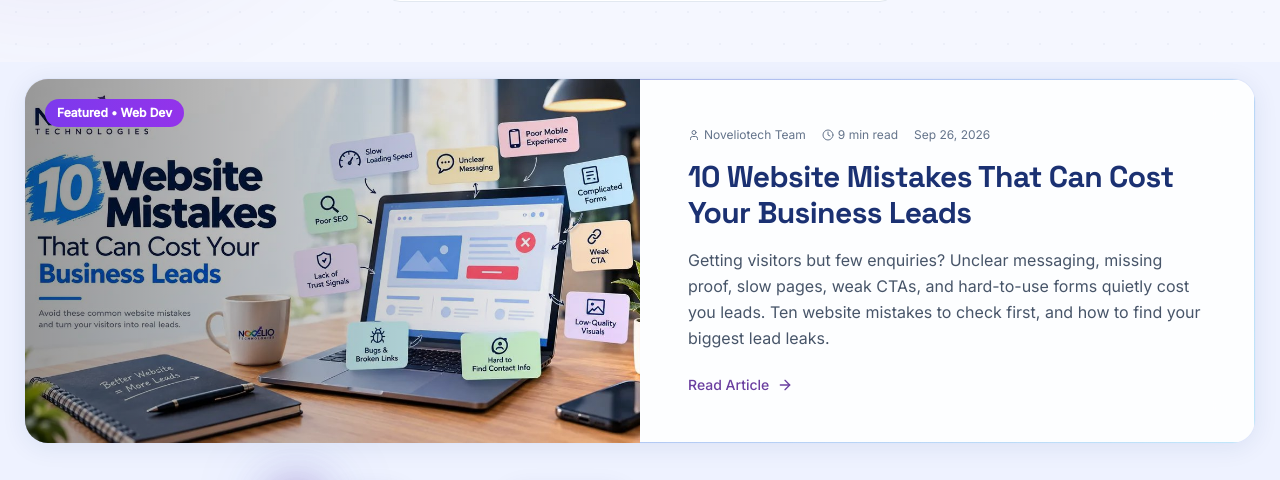
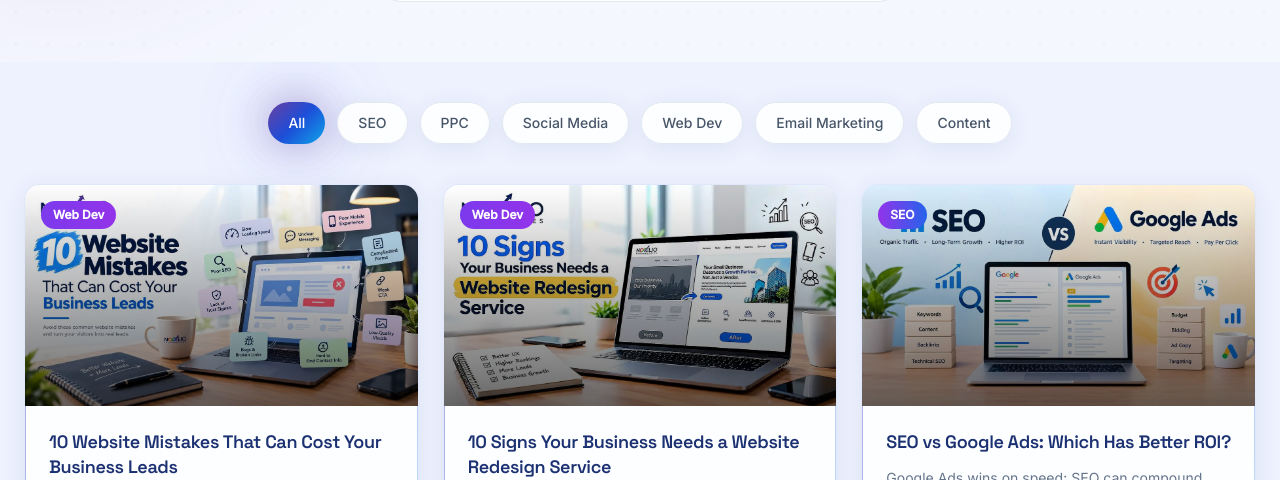
Before and after one commit to mnhdev88/novelio-tech, a React (Vite) app: page /blog in a window 1280 px wide. Shown: the part 472-952 px from the top of the page. Built offline with nearby package versions, Linux system fonts and the light colour scheme; no server answers.

Commit message:
blog: show every post as a card, drop the featured banner
The newest post now leads the grid instead of a full-width banner, and
card images use a 16:9 frame to match the 1200x675 covers.

Co-Authored-By: Claude Opus 5.5 <noreply@anthropic.com>

```diff
--- a/src/pages/BlogPage.jsx
+++ b/src/pages/BlogPage.jsx
@@ -1,7 +1,7 @@
 import { useState } from 'react';
 import { Link } from 'react-router-dom';
 import { motion } from 'framer-motion';
-import { Clock, User, ArrowRight, Search } from 'lucide-react';
+import { Clock, Search } from 'lucide-react';
 import SEO from '../components/SEO';
 import { BLOG_POSTS } from '../data/siteData';
 import CTABanner from '../components/home/CTABanner';
@@ -18,8 +18,6 @@ export default function BlogPage() {
       post.excerpt.toLowerCase().includes(searchQuery.toLowerCase());
     return matchCat && matchSearch;
   }).sort((a, b) => new Date(b.date) - new Date(a.date));
-
-  const featured = [...BLOG_POSTS].sort((a, b) => new Date(b.date) - new Date(a.date))[0];
 
   return (
     <main className="pt-20">
@@ -69,37 +67,6 @@ export default function BlogPage() {
         </div>
       </section>
 
-      {/* Featured post */}
-      {featured && (
-        <section className="pb-0 pt-4 bg-[#EEF2FF]">
-          <div className="container-xl">
-            <Link to={`/blog/${featured.slug}`} className="group block glass-card gradient-border rounded-3xl overflow-hidden grid md:grid-cols-2 hover:shadow-glow transition-all duration-300">
-              <div className="relative h-64 md:h-auto overflow-hidden">
-                <img src={featured.image} alt={featured.title} className="w-full h-full object-cover group-hover:scale-105 transition-transform duration-500" />
-                <div className="absolute inset-0 bg-gradient-to-r from-black/40 to-transparent" />
-                <span className={`absolute top-5 left-5 text-xs font-600 text-white px-3 py-1.5 rounded-full bg-gradient-to-r ${featured.categoryColor}`}>
-                  Featured • {featured.category}
-                </span>
-              </div>
-              <div className="p-8 md:p-12 flex flex-col justify-center">
-                <div className="flex items-center gap-4 text-xs text-[#64748b] mb-4">
-                  <span className="flex items-center gap-1"><User className="w-3 h-3" />{featured.author}</span>
-                  <span className="flex items-center gap-1"><Clock className="w-3 h-3" />{featured.readTime}</span>
-                  <span>{featured.date}</span>
-                </div>
-                <h2 className="text-[#1B3172] font-heading font-700 text-2xl md:text-3xl mb-4 leading-snug group-hover:gradient-text transition-all">
-                  {featured.title}
-                </h2>
-                <p className="text-[#475569] mb-6 leading-relaxed">{featured.excerpt}</p>
-                <div className="flex items-center gap-2 text-brand-purple font-medium text-sm group-hover:gap-3 transition-all">
-                  Read Article <ArrowRight className="w-4 h-4" />
-                </div>
-              </div>
-            </Link>
-          </div>
-        </section>
-      )}
-
       {/* Category filter */}
       <section className="py-10 bg-[#EEF2FF]">
         <div className="container-xl">
@@ -130,7 +97,7 @@ export default function BlogPage() {
                   transition={{ duration: 0.5, delay: (i % 3) * 0.1 }} viewport={{ once: true }}>
                   <Link to={`/blog/${post.slug}`}
                     className="group glass-card gradient-border rounded-2xl overflow-hidden flex flex-col hover:-translate-y-2 transition-all duration-300 hover:shadow-glow block h-full">
-                    <div className="relative overflow-hidden h-48">
+                    <div className="relative overflow-hidden aspect-video">
                       <img src={post.image} alt={post.title} loading="lazy"
                         className="w-full h-full object-cover group-hover:scale-105 transition-transform duration-500" />
                       <div className="absolute inset-0 bg-gradient-to-t from-black/60 to-transparent" />
```
